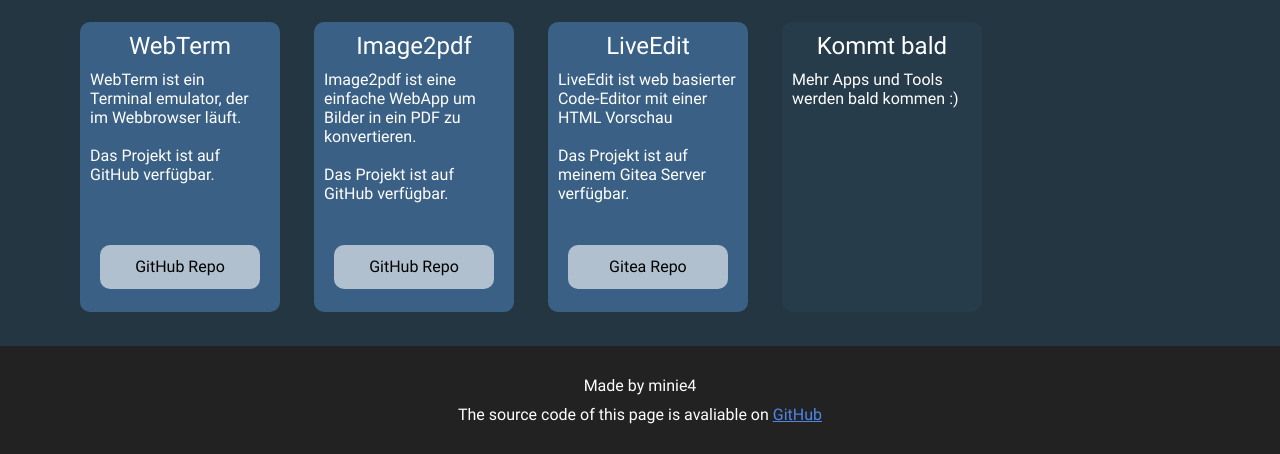
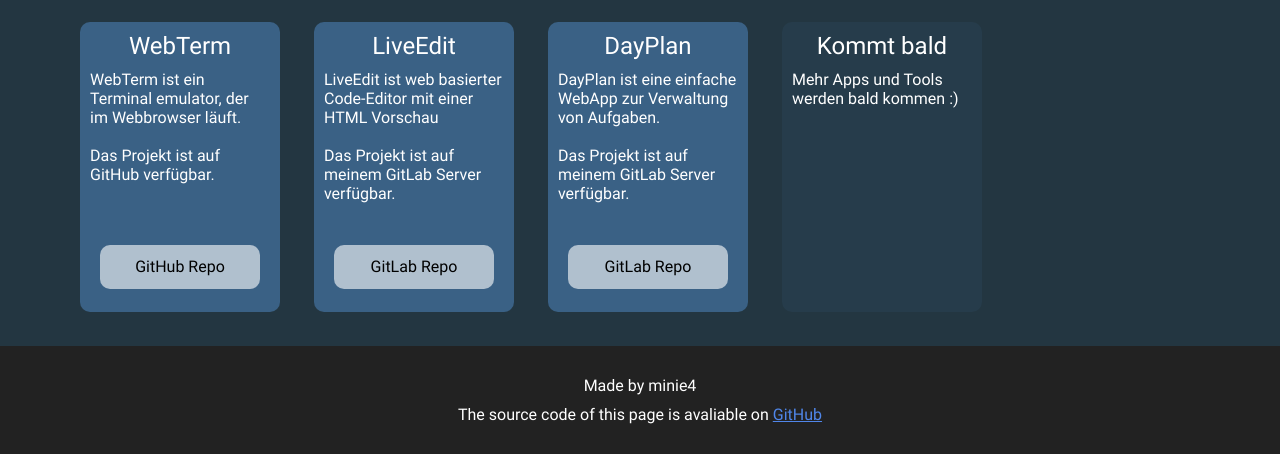
Before and after one commit to minie4/minie4de, a plain HTML site: page index.html in a window 1280 px wide. Shown: the part 625-1079 px from the top of the page. Drawn offline with Linux system fonts and the light colour scheme.

Commit message:
♻️ Update projects

```diff
--- a/index.html
+++ b/index.html
@@ -68,20 +68,20 @@
       </div>
 
       <div class="card">
-        <h2>Image2pdf</h2>
-        <p>Image2pdf ist eine einfache WebApp um Bilder in ein PDF zu konvertieren.<br><br>Das Projekt ist auf
-          GitHub verfügbar.</p>
-        <a class="button" href="https://github.com/minie4/imagetopdf" target="_blank" rel="noreferrer">
-          <p>GitHub Repo</p>
+        <h2>LiveEdit</h2>
+        <p>LiveEdit ist web basierter Code-Editor mit einer HTML Vorschau<br><br>Das Projekt ist auf meinem
+          GitLab Server verfügbar.</p>
+        <a class="button" href="https://gitlab.minie4.de/minie4/LiveEdit" target="_blank" rel="noreferrer">
+          <p>GitLab Repo</p>
         </a>
       </div>
 
       <div class="card">
-        <h2>LiveEdit</h2>
-        <p>LiveEdit ist web basierter Code-Editor mit einer HTML Vorschau<br><br>Das Projekt ist auf meinem
-          Gitea Server verfügbar.</p>
-        <a class="button" href="https://gitea.minie4.de/minie4/LiveEdit" target="_blank" rel="noreferrer">
-          <p>Gitea Repo</p>
+        <h2>DayPlan</h2>
+        <p>DayPlan ist eine einfache WebApp zur Verwaltung von Aufgaben.<br><br>Das Projekt ist auf
+          meinem GitLab Server verfügbar.</p>
+        <a class="button" href="https://gitlab.minie4.de/minie4/DayPlan" target="_blank" rel="noreferrer">
+          <p>GitLab Repo</p>
         </a>
       </div>
 
```
